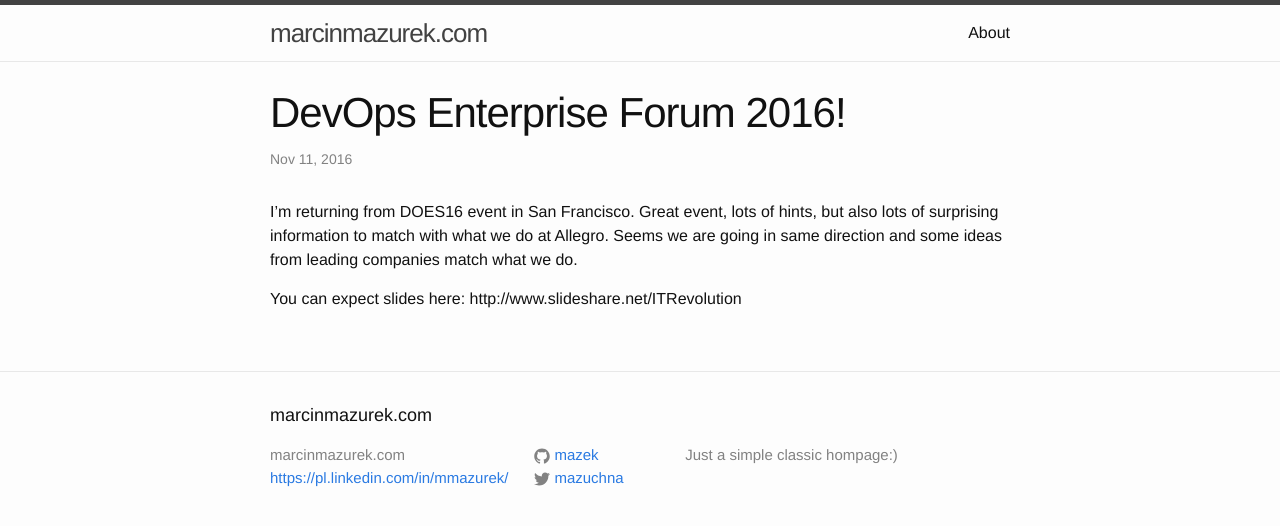
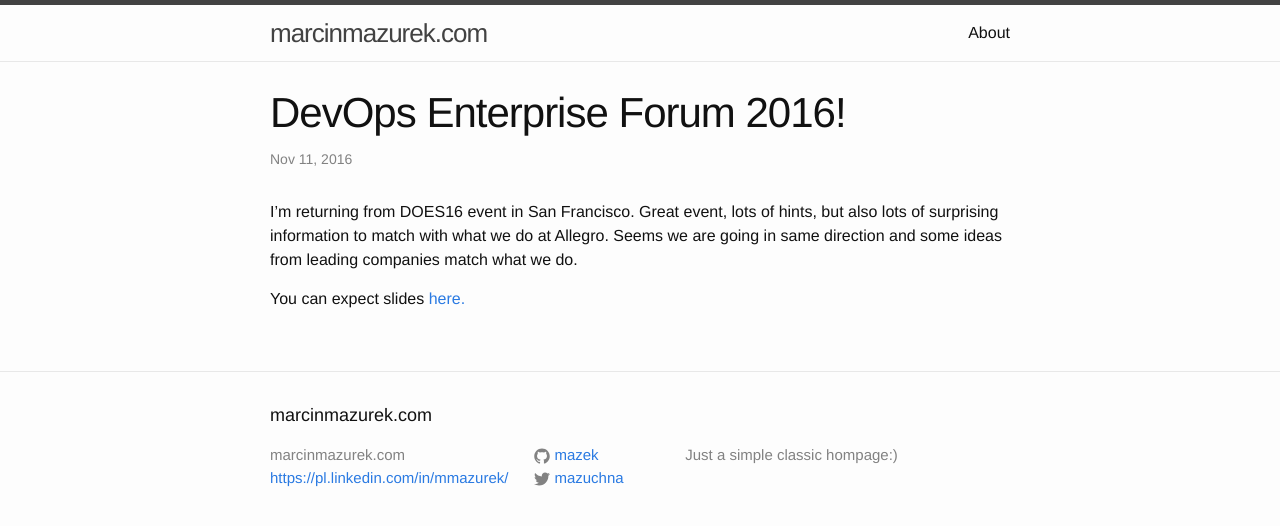
Before and after one commit to mazek/mazek.github.io, a Jekyll site: the page built from _posts/2016-11-11-does16.markdown, in a window 1280 px wide. Shown: the top 526 px of the page. Built offline with Jekyll 4.4.1, drawn with Linux system fonts in a browser that asks for light colours.

Commit message:
Link in tekst

```diff
--- a/_posts/2016-11-11-does16.markdown
+++ b/_posts/2016-11-11-does16.markdown
@@ -7,6 +7,6 @@
 
 I'm returning from DOES16 event in San Francisco. Great event, lots of hints, but also lots of surprising information to match with what we do at Allegro. Seems we are going in same direction and some ideas from leading companies match what we do.
 
-You can expect slides here: http://www.slideshare.net/ITRevolution
+You can expect slides [here.](http://www.slideshare.net/ITRevolution)
 
 <!--more-->
```
